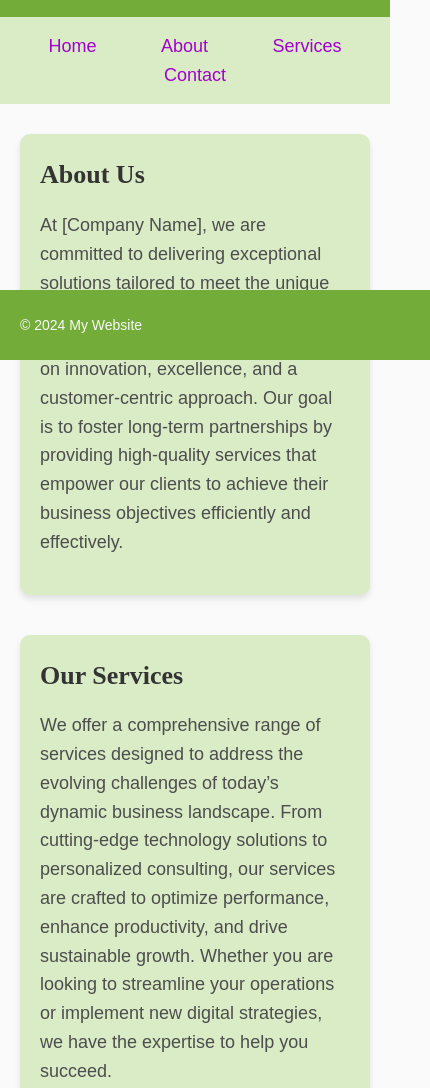
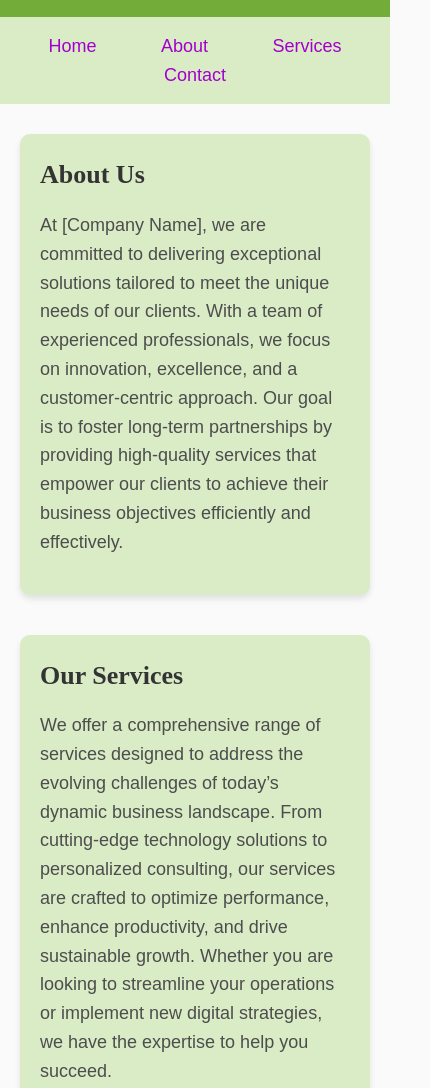
Before and after one commit to GabrielPeralDWIN/MyWebsite, a plain HTML site: page index.html in a window 390 px wide. Shown: the part 484-1572 px from the top of the page, 430 px wide, since content can reach past the window. Drawn offline with Linux system fonts and the light colour scheme; a web font is replaced by a local one.

Commit message:
Pagina Responsive

```diff
--- a/index.css
+++ b/index.css
@@ -4,7 +4,7 @@
     --secondary-color: hsl(90, 50%, 85%);
     --background-color: hsl(0, 0%, 98%);
     --main-title-color: var(--background-color);
-    --accent-color:  hsl(288, 100%, 60%);
+    --accent-color: hsl(288, 100%, 60%);
     --dark-accent-color: hsl(288, 100%, 40%);
     --text-color: hsl(0, 0%, 30%);
     --subtitle-color: hsl(0, 0%, 20%);
@@ -13,26 +13,24 @@
     /*Fonts*/
     --text-font: "RobotoFlex", sans-serif;
     --title-font: "DM Serif Display Italic", serif;
-    --nav-font:"RobotoFlexNav", sans-serif;
+    --nav-font: "RobotoFlexNav", sans-serif;
+}
 
-}
-/*Fonts*/
-
-/*Google*/
+/* Google Fonts */
 @font-face {
     font-family: 'DM Serif Display Italic';
     font-style: italic;
     font-weight: 400;
     font-display: swap;
     src: url(https://fonts.gstatic.com/s/dmserifdisplay/v15/-nFhOHM81r4j6k0gjAW3mujVU2B2G_VB0PD2.woff2) format('woff2');
-    unicode-range: U+0000-00FF, U+0131, U+0152-0153, U+02BB-02BC, U+02C6, U+02DA, U+02DC, U+0304, U+0308, U+0329, U+2000-206F, U+2074, U+20AC, U+2122, U+2191, U+2193, U+2212, U+2215, U+FEFF, U+FFFD;
 }
-/*Enabled*/
+
 @font-face {
     font-family: "RobotoFlex";
     src: url("Fonts/DM_Serif_Display,Roboto_Condensed,Roboto_Flex/Roboto_Flex/RobotoFlex-VariableFont_GRAD,XOPQ,XTRA,YOPQ,YTAS,YTDE,YTFI,YTLC,YTUC,opsz,slnt,wdth,wght.woff2") format("woff2"),
         url("Fonts/DM_Serif_Display,Roboto_Condensed,Roboto_Flex/Roboto_Flex/RobotoFlex-VariableFont_GRAD,XOPQ,XTRA,YOPQ,YTAS,YTDE,YTFI,YTLC,YTUC,opsz,slnt,wdth,wght.ttf") format("truetype");
 }
+
 @font-face {
     font-family: "RobotoFlexNav";
     src: url("Fonts/DM_Serif_Display,Roboto_Condensed,Roboto_Flex/Roboto_Flex/RobotoFlex-VariableFont_GRAD,XOPQ,XTRA,YOPQ,YTAS,YTDE,YTFI,YTLC,YTUC,opsz,slnt,wdth,wght.woff2") format("woff2"),
@@ -40,14 +38,19 @@
     font-weight: 600;
 }
 
+html,
 body {
-    /*Fonts and color*/
+    height: 100%;
+    margin: 0;
+    display: flex;
+    flex-direction: column;
+}
+
+body {
     background-color: var(--background-color);
     font-family: var(--text-font);
     color: var(--text-color);
     line-height: 1.6;
-    margin: 0;
-    padding: 0;
 }
 
 header {
@@ -88,22 +91,28 @@ a {
 }
 
 a:hover {
-    color: var(--accent-color);  /*Color change on hover for interactivity*/
+    color: var(--accent-color);
 }
 
 main {
     margin: 0 auto;
     max-width: 1200px;
     padding: 20px;
+    flex: 1;/* Ocupa todo el espacio restante entre header y footer */
+    display: flex;
+    /*grid-template-columns: repeat(3, 1fr);*/
+    gap: 30px;
+    /*justify-content: start;*/
+    flex-direction: row;
 }
 
 section {
-    margin-top: 40px;
+    margin-top: 10px;
     border-radius: 10px;
     background-color: var(--secondary-color);
     box-shadow: 0 4px 6px var(--shadow-color);
     padding: 20px;
-    transition: transform 0.2s; /*change on hover for interactivity*/
+    transition: transform 0.2s;
 }
 
 section:hover {
@@ -129,15 +138,27 @@ footer {
     text-align: left;
     padding: 10px 20px;
     font-size: 14px;
-    position: fixed;
-    bottom: 0;
     width: 100%;
 }
 
+/* Clase para el último elemento de la página, si necesitas margen adicional */
 .ultimo {
-    margin-bottom: 60px;
+    margin-bottom: 0px;
 }
 
 .primero {
     margin-top: 10px;
 }
+
+@media(width<=1000px){
+    main{
+        display: list-item;
+    }
+
+    section{
+        margin-top: 40px;
+    }
+    .ultimo {
+        margin-bottom: 60px;
+    }
+}
--- a/index.html
+++ b/index.html
@@ -41,10 +41,11 @@
             <p>If you have any questions or would like to learn more about how we can assist your business, please don't hesitate to reach out. Our dedicated team is here to provide you with the support and information you need. You can contact us via phone, email, or through our online form. We look forward to partnering with you and contributing to your success.</p>
         </section>
 
+
     </main>
+    <footer>
+        <p>&copy; 2024 My Website</p>
+    </footer>
+</body>
 
-</body>
-<footer>
-    <p>&copy; 2024 My Website</p>
-</footer>
 </html>
```
